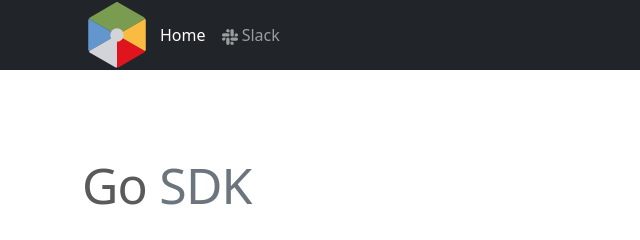
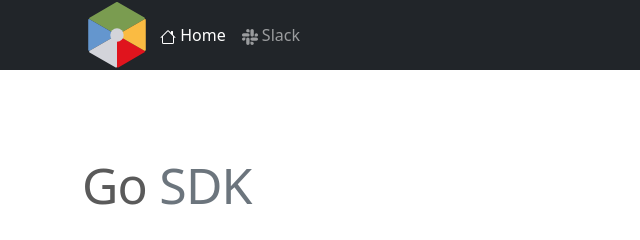
Before and after one commit to oda-components/oda-components.github.io, a plain HTML site: page html/go-sdk.html in a window 1280 px wide. Shown: the top 240 px of the page, 0-640 px from the left. Drawn offline with Linux system fonts and the light colour scheme.

Commit message:
Add link to hompage and icon

```diff
--- a/html/go-sdk.html
+++ b/html/go-sdk.html
@@ -9,7 +9,7 @@
     <meta name="generator" content="Hugo 0.88.1">
     <title>Open Digital Architecture</title>
 
-    <link rel="canonical" href="https://oda-components.github.io/">
+    <link rel="canonical" href="https://oda-components.github.io">
     <link rel="icon" type="image/x-icon" href="../img/favicon.ico">
 
     <!-- Bootstrap core CSS -->
@@ -27,7 +27,7 @@
     <header>
       <nav class="navbar navbar-expand-md navbar-dark fixed-top bg-dark navbar-custom">
         <div class="container-fluid container">
-          <a class="logo-link" href="https://oda-components.github.io/">
+          <a class="logo-link" href="https://oda-components.github.io">
             <img class="align-items-center logo" src="../img/oda-component-logo.svg" alt="Open Digital Architecture">
           </a>
           <button class="navbar-toggler" type="button" data-bs-toggle="collapse" data-bs-target="#navbarCollapse" aria-controls="navbarCollapse" aria-expanded="false" aria-label="Toggle navigation">
@@ -36,7 +36,12 @@
           <div class="collapse navbar-collapse" id="navbarCollapse">
             <ul class="navbar-nav me-auto mb-2 mb-md-0">
               <li class="nav-item">
-                <a class="nav-link active" aria-current="page" href="#">Home</a>
+                <a class="nav-link active" aria-current="page" href="https://www.oda-components.org">
+                  <svg xmlns="http://www.w3.org/2000/svg" width="16" height="16" fill="currentColor" class="bi bi-house" viewBox="0 0 16 16">
+                    <path d="M8.707 1.5a1 1 0 0 0-1.414 0L.646 8.146a.5.5 0 0 0 .708.708L2 8.207V13.5A1.5 1.5 0 0 0 3.5 15h9a1.5 1.5 0 0 0 1.5-1.5V8.207l.646.647a.5.5 0 0 0 .708-.708L13 5.793V2.5a.5.5 0 0 0-.5-.5h-1a.5.5 0 0 0-.5.5v1.293zM13 7.207V13.5a.5.5 0 0 1-.5.5h-9a.5.5 0 0 1-.5-.5V7.207l5-5z"/>
+                  </svg>
+                  Home
+                </a>
               </li>
               <li class="nav-item">
                 <a class="nav-link" href="https://oda-components.slack.com" target="_blank">
```
Also changed, not shown: html/nodejs-sdk.html (+8 -3 lines), html/rust-sdk.html (+8 -3 lines), index.html (+6 -1 lines).
